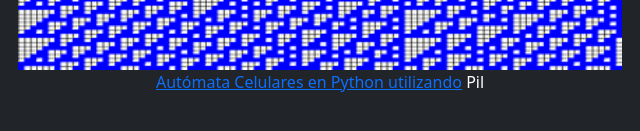
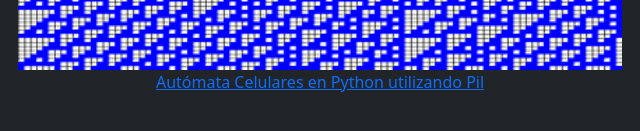
Before and after one commit to PabloHO25/Portafolio, a plain HTML site: page index.html in a window 1280 px wide. Shown: the part 477-608 px from the top of the page, 320-960 px from the left. Drawn offline with nearby package versions, Linux system fonts and the light colour scheme.

Commit message:
Update index.html

```diff
--- a/index.html
+++ b/index.html
@@ -69,7 +69,7 @@
     <figure>
        <img src="image/regla110.png"  height="100%" width="100%" class="d-block w-100 " alt="...">
 
-          <figcaption class="text-center text-white"> <a href="automata.html"> Autómata Celulares en Python utilizando</a> Pil</figcaption>
+          <figcaption class="text-center text-white"> <a href="automata.html"> Autómata Celulares en Python utilizando Pil</a> </figcaption>
     </figure>
 
     </div>
```
